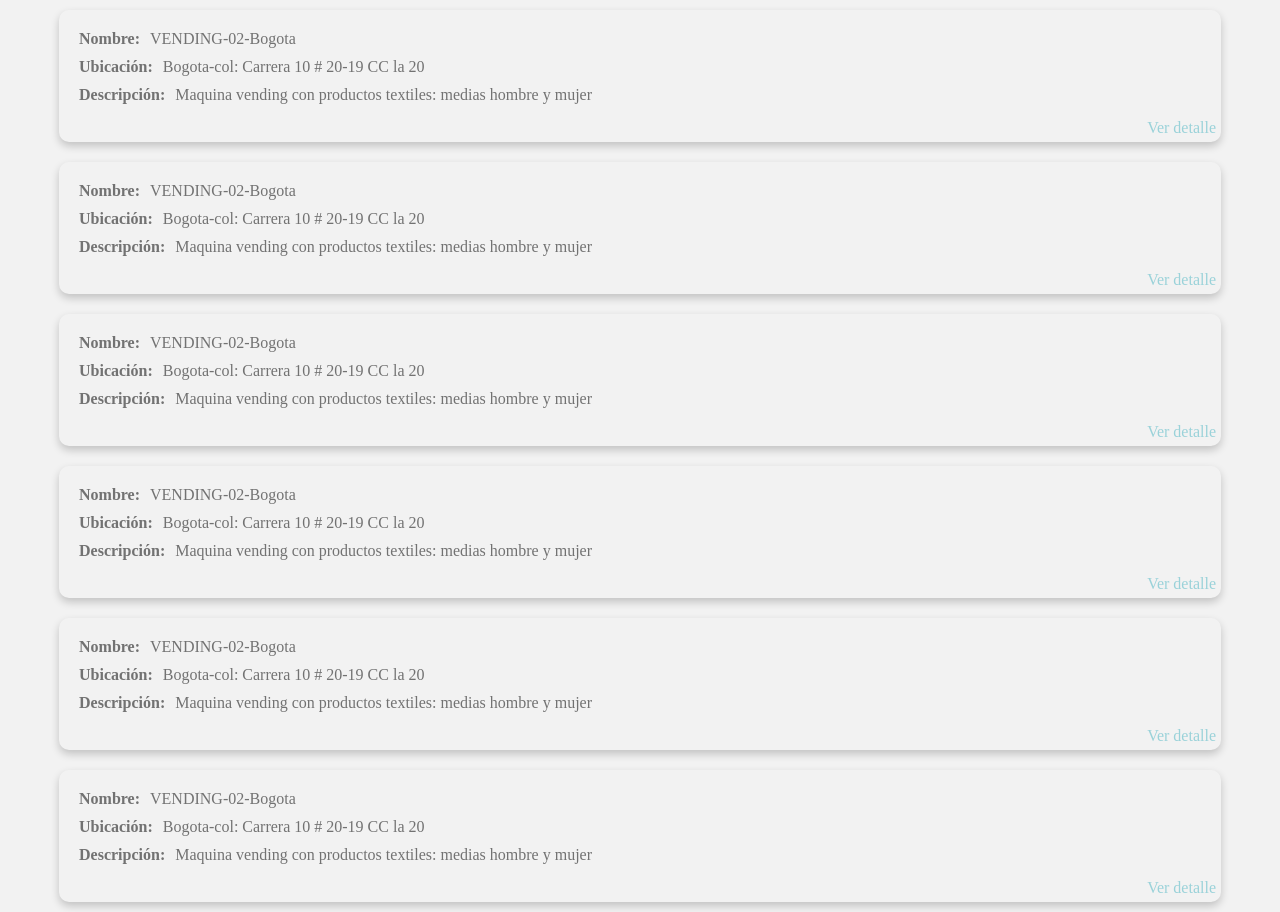
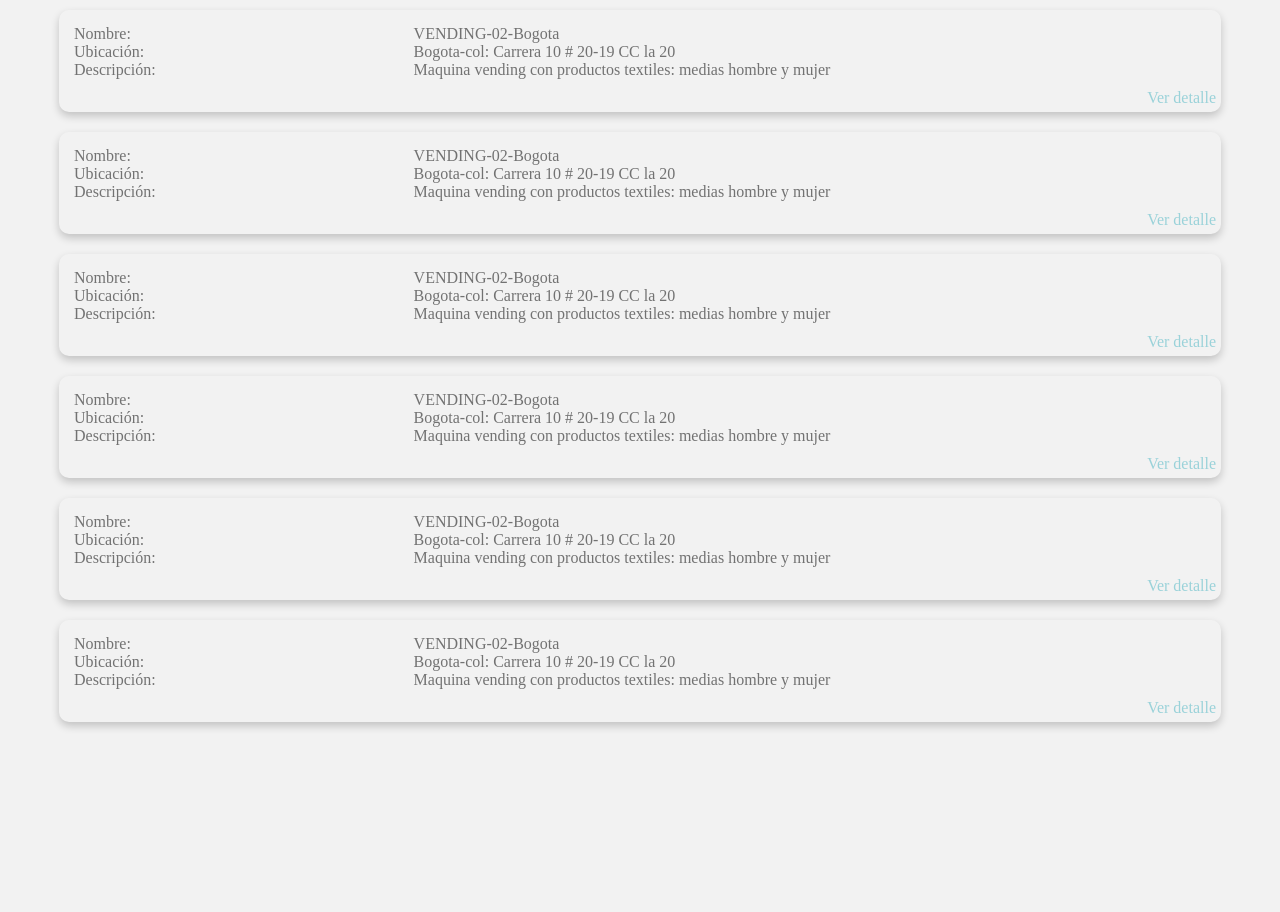
Before and after one commit to wilantury/ThingsTrack, a React app: page /maquinas in a window 1280 px wide. After the commit the page ends 800 px from the top, so only its background shows below. Built offline with nearby package versions, Linux system fonts and the light colour scheme.

Commit message:
Add structure component Header

```diff
--- a/src/assets/styles/components/DetailMachine.scss
+++ b/src/assets/styles/components/DetailMachine.scss
@@ -18,8 +18,9 @@
 }
 
 .detailMachine-container__infoLine {
-  display: inline-flex;
   margin: 0px 0px;
+  display: grid;
+  grid-template-columns: 30% 70%;
 }
 
 .detailMachine-container__infoLine p {
--- a/src/components/DetailMachine.jsx
+++ b/src/components/DetailMachine.jsx
@@ -7,13 +7,13 @@ const DetailMachine = () => {
     <section className="detailMachine">
       <div  className="detailMachine-container">
         <section className="detailMachine-container__infoLine">
-          <p>Nombre:</p> <p> VENDING-02-Bogota</p>
+          <div>Nombre:</div> <div> VENDING-02-Bogota</div>
         </section>
         <section className="detailMachine-container__infoLine">
-         <p>Ubicación:</p> <p> Bogota-col: Carrera 10 # 20-19 CC la 20</p>
+         <div>Ubicación:</div> <div> Bogota-col: Carrera 10 # 20-19 CC la 20</div>
         </section>
         <section className="detailMachine-container__infoLine">
-         <p>Descripción:</p> <p>Maquina vending con productos textiles: medias hombre y mujer</p>
+         <div>Descripción:</div> <div>Maquina vending con productos textiles: medias hombre y mujer</div>
         </section>
       </div>
       <div className="detailMachine-seeMore">
```
Also changed, not shown: src/components/Header.jsx (added, +39 -0 lines).
